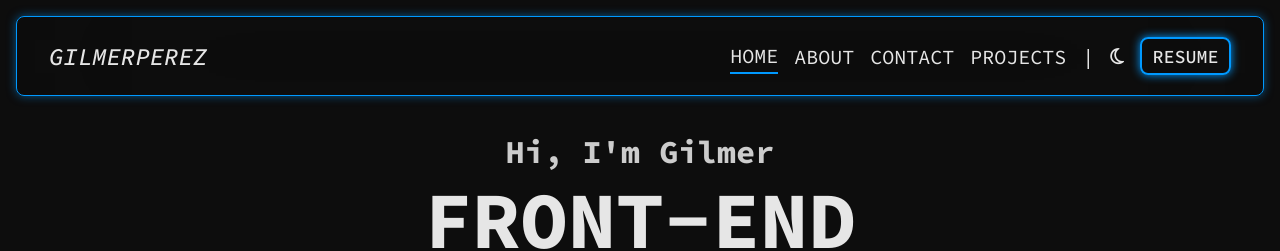
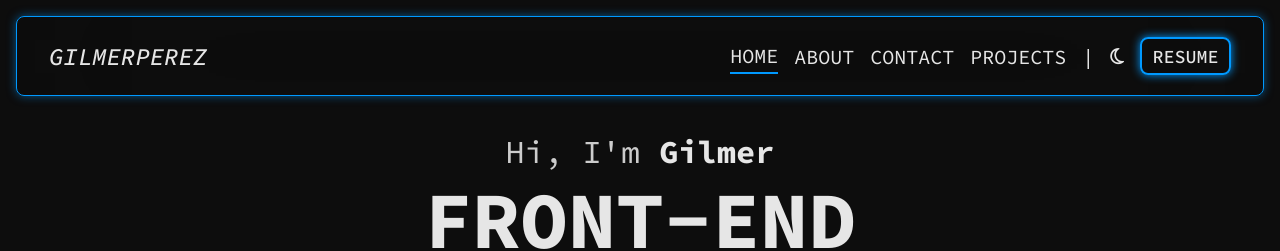
Before and after one commit to gilmerperez/gilmer-perez, a React (Vite) app: page / in a window 1280 px wide. Shown: the top 251 px of the page. Built offline with nearby package versions, Linux system fonts and the light colour scheme.

Commit message:
Made my name bold in home page

```diff
--- a/src/pages/Home/Home.jsx
+++ b/src/pages/Home/Home.jsx
@@ -15,7 +15,9 @@ function Home() {
           {/* Hero section */}
           <section className={styles.heroSection}>
             {/* Greeting */}
-            <h2 className={styles.greeting}>Hi, I'm Gilmer</h2>
+            <h2 className={styles.greeting}>
+              Hi, I'm <span className={styles.greetingName}>Gilmer</span>{" "}
+            </h2>
             {/* Main title */}
             <h1 className={styles.mainTitle}>
               FRONT-END
--- a/src/pages/Home/Home.module.css
+++ b/src/pages/Home/Home.module.css
@@ -23,9 +23,16 @@
 /* Greeting */
 .greeting {
   font-size: 2rem;
+  font-weight: 400;
   margin-bottom: 0.5rem;
   transition: 0.3s ease-in;
   color: var(--text-secondary);
+}
+
+.greetingName {
+  font-weight: 700;
+  /* font-style: italic; */
+  color: var(--text-primary);
 }
 
 /* Main title */
```
Also changed, not shown: src/assets/references/featured-project.jpg (deleted), src/assets/references/ideas.txt, src/assets/references/individual-project-page.jpg.
